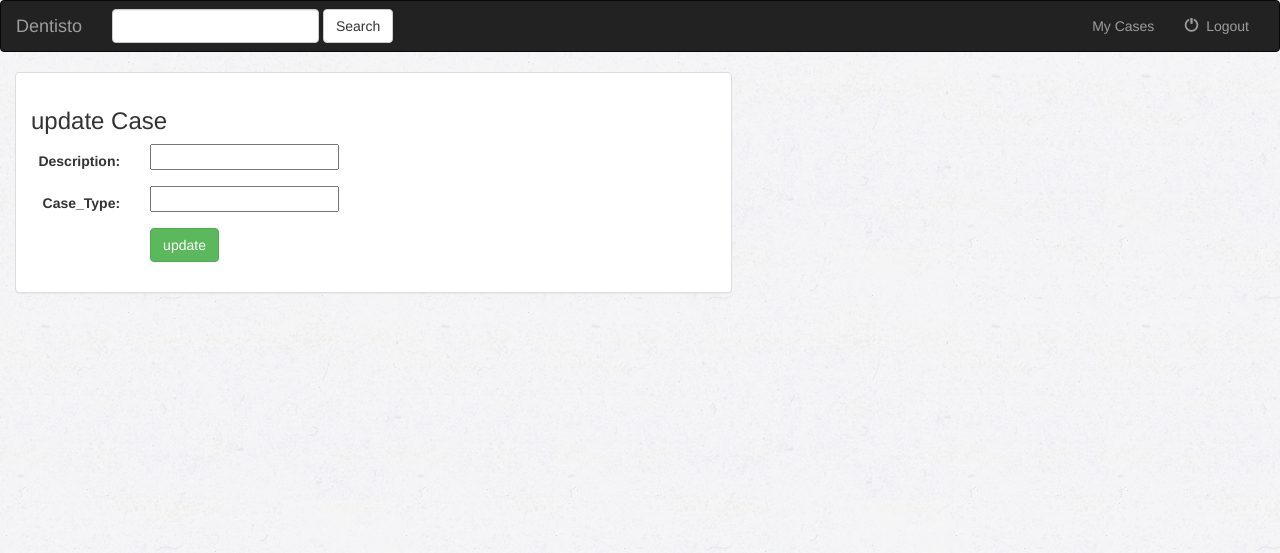
After one commit to rwaidaAlmehanni/salalem-dent, a Django app: page /cases/update_cases/ in a window 1280 px wide. The commit adds this page. Shown: the top 553 px of the page. Run offline with Django 3.2, Linux system fonts and the light colour scheme; some libraries are stand-ins or nearby versions.

Commit message:
try to create update function

```diff
--- a/cases/templates/cases/detail.html
+++ b/cases/templates/cases/detail.html
@@ -7,7 +7,6 @@
 
     <div class="row">
 
-        <!-- Left Album Info -->
         <div class="col-sm-4 col-md-3">
             <div class="panel panel-default">
                 <div class="panel-body">
--- a/cases/templates/cases/my_cases.html
+++ b/cases/templates/cases/my_cases.html
@@ -7,7 +7,6 @@
 
     <div class="row">
 
-        <!-- Left Album Info -->
         <div class="col-sm-4 col-md-3">
             <div class="panel panel-default">
                 <div class="panel-body">
--- /dev/null
+++ b/cases/templates/cases/update_cases.html
@@ -0,0 +1,49 @@
+{% extends 'cases/base.html' %}
+{% block title %}Add a New Case{% endblock %}
+{% block new_case %}active{% endblock %}
+
+{% block body %}
+<div class="container-fluid">
+
+    <div class="row">
+
+        <div class="col-sm-12 col-md-7">
+            <div class="panel panel-default">
+                <div class="panel-body">
+                    <h3>update Case</h3>
+                    {% if error_message %}
+                        <p><strong>{{ error_message }}</strong></p>
+                    {% endif %}
+                    <form class="form-horizontal" role="form" action="" method="post" enctype="multipart/form-data">
+                        {% csrf_token %}
+
+                        <div class="form-group">
+                            <label class="control-label col-sm-2" for="case_description">
+                                Description:
+                            </label>
+                            <div class="col-sm-10">
+                                <input id="description" maxlength="30" name="description" type="text">
+                            </div>
+                        </div>
+                        <div class="form-group">
+                            <label class="control-label col-sm-2" for="case_typ">
+                                Case_Type:
+                            </label>
+                            <div class="col-sm-10">
+                                <input id="case_typ" maxlength="30" name="case_typ" type="text">
+                            </div>
+                        </div>
+                        <div class="form-group">
+                            <div class="col-sm-offset-2 col-sm-10">
+                                <button type="submit" class="btn btn-success">update</button>
+                            </div>
+                        </div>
+                    </form>
+                </div>
+            </div>
+        </div>
+
+    </div>
+
+</div>
+{% endblock %}
--- a/cases/urls.py
+++ b/cases/urls.py
@@ -12,5 +12,6 @@ urlpatterns = [
 	url(r'^my_cases/$', views.my_cases, name='my_cases'),
 	url(r'^(?P<cases_id>[0-9]+)/detail/$', views.detail, name='detail'),
 	url(r'^(?P<cases_id>[0-9]+)/delete_cases/$', views.delete_cases, name='delete_cases'),
+	url(r'^update_cases/$', views.update_cases, name='update_cases'),
 
 ]
--- a/cases/views.py
+++ b/cases/views.py
@@ -54,19 +54,19 @@ def index(request):
         return render(request, 'cases/login.html')
     else:
         cases = Cases.objects.all()
-        song_results = Cases.objects.all()
+        searchCase = Cases.objects.all()
         query = request.GET.get("q")
         if query:
             cases = cases.filter(
                 Q(case_typ__icontains=query) |
                 Q(description__icontains=query)
             ).distinct()
-            song_results = song_results.filter(
+            searchCase = searchCase.filter(
                 Q(date_added__icontains=query)
             ).distinct()
             return render(request, 'cases/index.html', {
                 'cases': cases,
-                'songs': song_results,
+                'searchCase': searchCase,
             })
         else:
             return render(request, 'cases/index.html', {'cases': cases})
@@ -126,3 +126,21 @@ def my_cases(request):
     else:
         cases = Cases.objects.filter(owner=request.user.id)
     return render(request, 'cases/my_cases.html', {'cases': cases})
+
+
+def update_cases(request):
+    if not request.user.is_authenticated():
+        return render(request, 'cases/update_cases.html')
+    else:
+        form = CasesForm(request.POST or None, request.FILES or None)
+        if form.is_valid():
+            case = form.save(commit=False)
+            case.description = request.POST['description']
+            case.case_typ = request.POST['case_typ']
+            case.owner = request.user.id
+            case.save()
+            return render(request, 'cases/my_cases.html', {'case': case})
+        context = {
+            "form": form,
+        }
+        return render(request, 'cases/update_cases.html', context)
```
Also changed, not shown: cases/templates/cases/index.html (+7 -8 lines), db.sqlite3, 2 other files.
